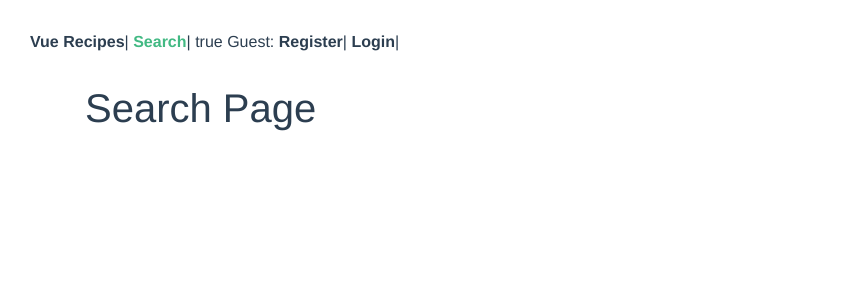
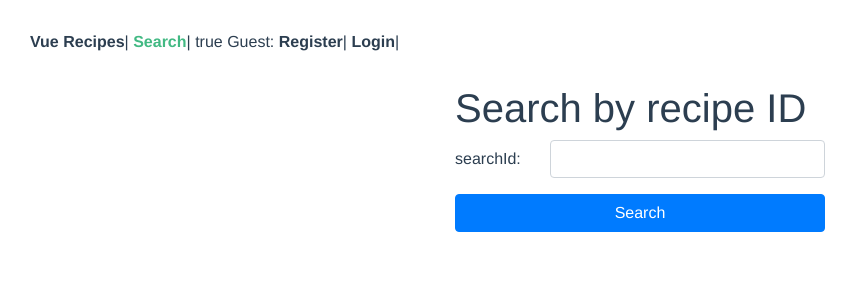
Before and after one commit to Web-Development-Environments-2022/assignment3-3-204809867_316294032, a Vue app: page /#/search in a window 1280 px wide. Shown: the top 300 px of the page, without its empty margins (0-858 px from the left). Built offline with nearby package versions, Linux system fonts and the light colour scheme.

Commit message:
ido before dar changes

```diff
--- a/src/main.js
+++ b/src/main.js
@@ -68,6 +68,7 @@ Vue.config.productionTip = false;
 
 const shared_data = {
   username: localStorage.username,
+  server_domain: "http://localhost:3000",
   login(username) {
     localStorage.setItem("username", username);
     this.username = username;
--- a/src/pages/LoginPage.vue
+++ b/src/pages/LoginPage.vue
@@ -96,10 +96,10 @@ export default {
 
         const response = await this.axios.post(
           //// "https://test-for-3-2.herokuapp.com/user/Login",
-          // this.$root.store.server_domain +"/Login",
+          this.$root.store.server_domain +"/Login",
           //// "http://132.72.65.211:80/Login",
           //// "http://132.73.84.100:80/Login",
-          "http://localhost:3000/Login",
+          // "http://localhost:3000/Login",
           {
             username: this.form.username,
             password: this.form.password
--- a/src/pages/RegisterPage.vue
+++ b/src/pages/RegisterPage.vue
@@ -184,8 +184,8 @@ export default {
       try {
         const response = await this.axios.post(
           // "https://test-for-3-2.herokuapp.com/user/Register",
-          "http://localhost:3000/Register",
-           //this.$root.store.server_domain + "/Register",
+          //"http://localhost:3000/Register",
+           this.$root.store.server_domain + "/Register",
           {
             username: this.form.username,
             //firstname: this.form.firstname,
--- a/src/pages/SearchPage.vue
+++ b/src/pages/SearchPage.vue
@@ -1,5 +1,122 @@
 <template>
   <div class="container">
-    <h1 class="title">Search Page</h1>
+    <h1 class="title">Search by recipe ID</h1>
+    <b-form @submit.prevent="onSearch">
+      <b-form-group
+        id="input-group-searchId"
+        label-cols-sm="3"
+        label="searchId:"
+        label-for="searchId"
+      >
+        <b-form-input
+          id="searchId"
+          v-model="$v.form.searchId.$model"
+          type="number"
+          min="0"
+          oninput="validity.valid||(value='')"
+          step="1"
+          :state="validateState('searchId')"
+        ></b-form-input>
+        <b-form-invalid-feedback>
+          searchId is required
+        </b-form-invalid-feedback>
+      </b-form-group>
+
+      <b-button
+        type="submit"
+        variant="primary"
+        style="width:100px;display:block;"
+        class="mx-auto w-100"
+        >Search</b-button
+      >
+
+      <!-- <div class="mt-2">
+        You don't know what to search?
+        <router-link to="random"> Random a recepee here</router-link>
+      </div> -->
+
+    </b-form>
+    <b-alert
+      class="mt-2"
+      v-if="form.submitError"
+      variant="warning"
+      dismissible
+      show
+    >
+      Search failed: {{ form.submitError }}
+    </b-alert>
+    <!-- <b-card class="mt-3" header="Form Data Result">
+      <pre class="m-0">{{ form }}</pre>
+    </b-card> -->
   </div>
 </template>
+
+<script>
+import { type } from "os";
+import { required } from "vuelidate/lib/validators";
+export default {
+  name: "Login",
+  data() {
+    return {
+      form: {
+        searchId: "",
+        submitError: undefined
+      }
+    };
+  },
+  validations: {
+    form: {
+      searchId: {
+        required
+      }
+    }
+  },
+  methods: {
+    validateState(param) {
+      const { $dirty, $error } = this.$v.form[param];
+      return $dirty ? !$error : null;
+    },
+
+    async Login() {
+      try {
+
+        const response = await this.axios.post(
+          //// "https://test-for-3-2.herokuapp.com/user/Login",
+          this.$root.store.server_domain +"/Login",
+          //// "http://132.72.65.211:80/Login",
+          //// "http://132.73.84.100:80/Login",
+          // "http://localhost:3000/Login",
+          {
+            username: this.form.username,
+            password: this.form.password
+          }
+        );
+        console.log(response);
+        // this.$root.loggedIn = true;
+        console.log(this.$root.store.login);
+        this.$root.store.login(this.form.username);
+        this.$router.push("/");
+      } catch (err) {
+        console.log(err.response);
+        this.form.submitError = err.response.data.message;
+      }
+    },
+    onSearch() {
+      // console.log("login method called");
+      this.form.submitError = undefined;
+      this.$v.form.$touch();
+      if (this.$v.form.$anyError) {
+        return;
+      }
+      // console.log("login method go");
+
+      this.Login();
+    }
+  }
+};
+</script>
+<style lang="scss" scoped>
+.container {
+  max-width: 400px;
+}
+</style>
```
Also changed, not shown: src/components/RecipePreviewSearch.vue (added, +18 -0 lines), src/components/SearchBar.vue (added, +18 -0 lines).
